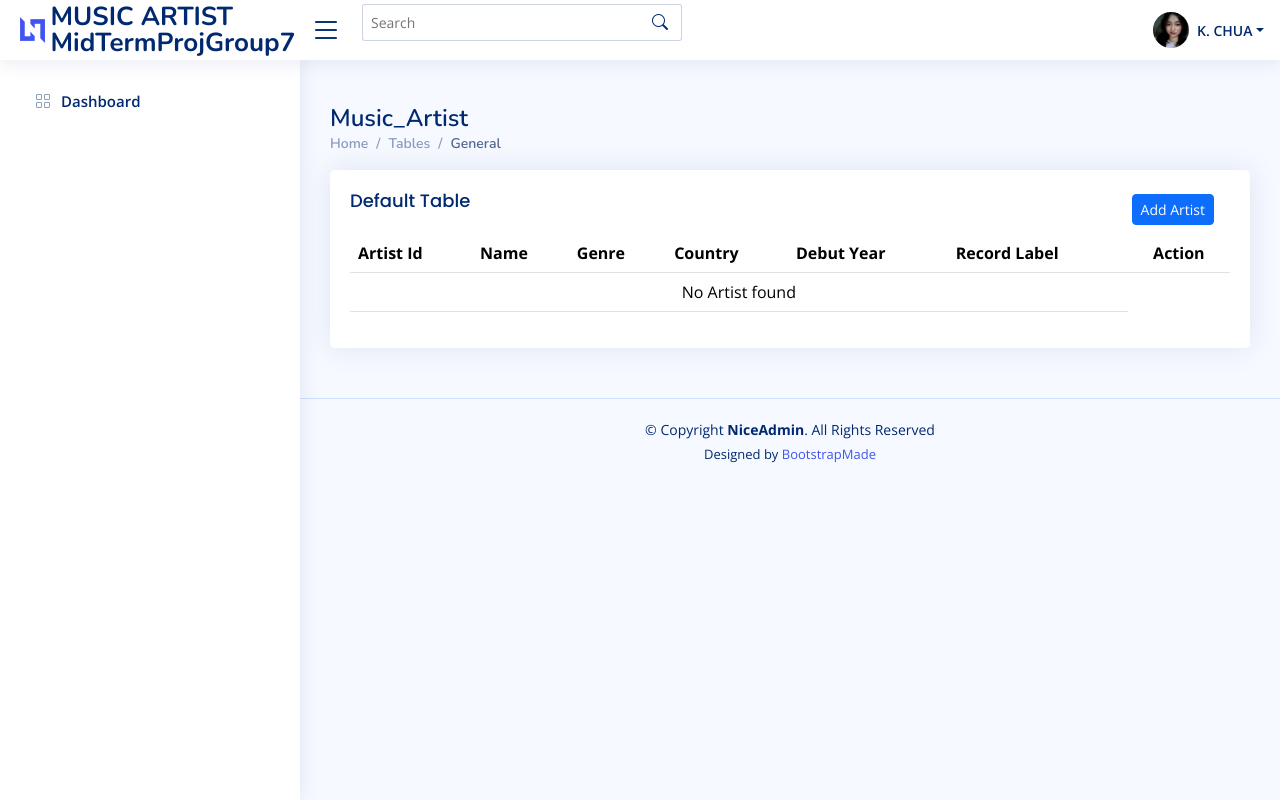
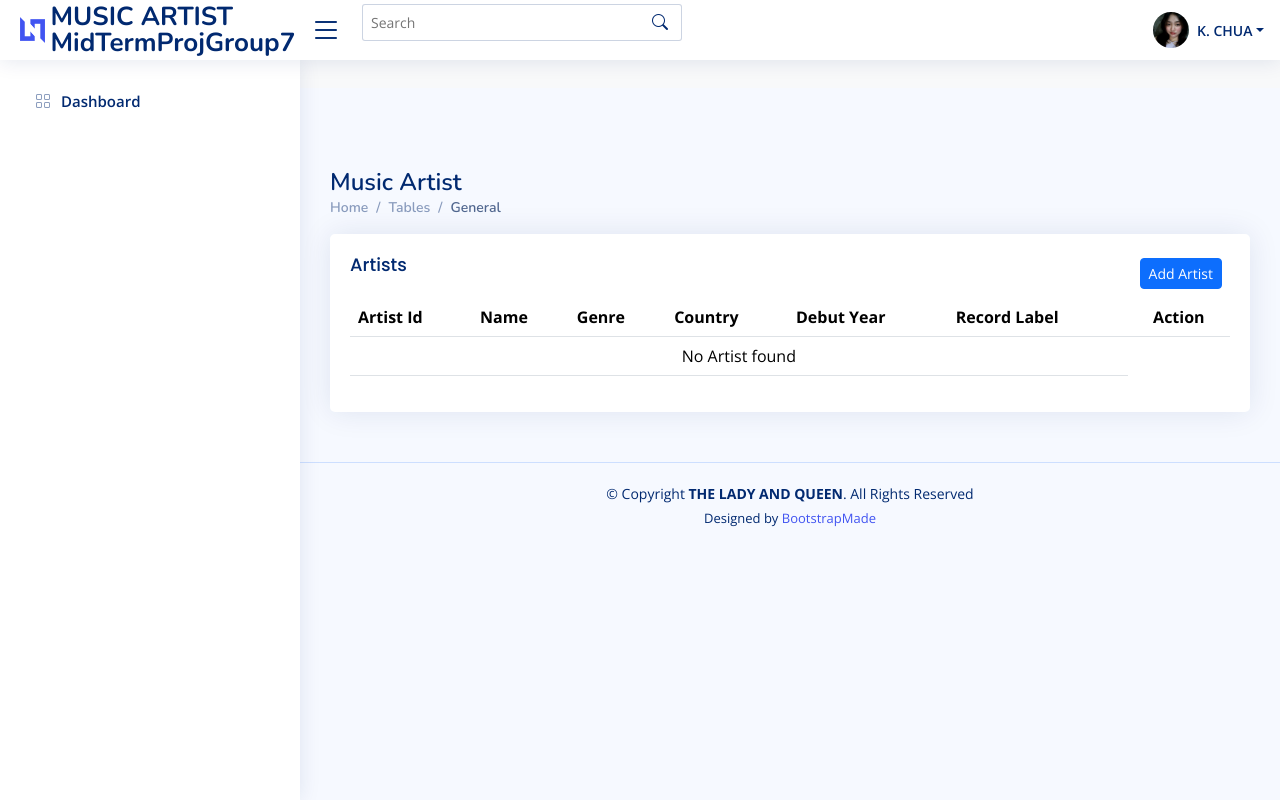
Before and after one commit to chua05/Group_7_IPT2Midterm_Project, a PHP site: page / in a window 1280 px wide. Run offline with PHP 8.4, Linux system fonts and the light colour scheme; data that the repository does not hold is empty; some libraries are stand-ins or nearby versions.

Commit message:
Removed submodule ipt2_midterm_project_group7

```diff
--- a/database/create.php
+++ b/database/create.php
@@ -10,7 +10,7 @@ if ($_SERVER['REQUEST_METHOD'] == 'POST') {
     $record_label = $_POST['record_label'];
 
 
-    $sql = "INSERT INTO Music_Artist (nam, genre, country, debut_year, record_label) VALUES ('$nam', '$genre', '$country', '$debut_year', '$record_label')";
+    $sql = "INSERT INTO music_artists (nam, genre, country, debut_year, record_label) VALUES ('$nam', '$genre', '$country', '$debut_year', '$record_label')";
 
     if (mysqli_query($conn, $sql)) {
         $_SESSION['status'] = "created";
--- a/database/delete.php
+++ b/database/delete.php
@@ -4,9 +4,9 @@ include('database.php');
 
 
 if ($_SERVER['REQUEST_METHOD'] == 'POST') {
-    $artist_id = $_POST['artist_id'];
+    $id = $_POST['artist_id'];
 
-    $sql = "DELETE FROM Music_Artist WHERE artist_id='$artist_id'";
+    $sql = "DELETE FROM music_artists WHERE artist_id='$id'";
 
     if (mysqli_query($conn, $sql)) {
         $_SESSION['status'] = "DELETED";
--- a/database/update.php
+++ b/database/update.php
@@ -11,7 +11,7 @@ if ($_SERVER['REQUEST_METHOD'] == 'POST') {
     $record_label = $_POST['record_label'];
 
 
-    $sql = "UPDATE Music_Artist SET
+    $sql = "UPDATE music_artist SET
             nam='$nam',
             genre='$genre',
             country='$country',
--- a/index.php
+++ b/index.php
@@ -4,15 +4,15 @@
   include('partials/sidebar.php');
 
 
-  // Your PHP BACK CODE HERE
-  $sql = "SELECT * FROM Music_Artist";
+
+  $sql = "SELECT * FROM music_artists";
 
   if (!empty($_GET['search'])) {
       $search = $_GET['search'];
-      $sql = "SELECT * FROM Music_Artist WHERE nam LIKE '%$search%' OR genre LIKE '%$search%' OR country LIKE '%$search%' OR debut_year LIKE '%$search%' OR record_label LIKE '%$search%'";
+      $sql = "SELECT * FROM music_artists WHERE nam LIKE '%$search%' OR genre LIKE '%$search%' OR country LIKE '%$search%' OR debut_year LIKE '%$search%' OR record_label LIKE '%$search%'";
   }
 
-  $Music_Artist = $conn->query($sql);
+  $music_artists = $conn->query($sql);
   $status = '';
   if (isset($_SESSION['status'])) {
     $status = $_SESSION['status'];
@@ -21,9 +21,8 @@
 ?>
 
   <main id="main" class="main">
-
     <div class="pagetitle">
-      <h1>Music_Artist</h1>
+      <h1>Music Artist</h1>
       <nav>
         <ol class="breadcrumb">
           <li class="breadcrumb-item"><a href="index.php">Home</a></li>
@@ -41,10 +40,10 @@
             <div class="card-body">
               <div class="d-flex justify-content-between">
                 <div>
-                  <h5 class="card-title">Default Table</h5>
+                  <h5 class="card-title">Artists</h5>
                 </div>
                 <div>
-                  <button class="btn btn-primary btn-sm mt-4 mx-3">Add Artist</button>
+                <button class="btn btn-primary btn-sm mt-4 mx-2" data-bs-toggle="modal" data-bs-target="#addMovieModal">Add Artist</button>
                 </div>
               </div>
 
@@ -64,8 +63,10 @@
                 <tbody>
 
 
-                <?php if ($Music_Artist->num_rows > 0): ?>
-                  <?php while ($row = $Music_Artist->fetch_assoc()): ?>
+                <?php
+                $counter = 1;
+                if ($music_artists->num_rows > 0): ?>
+                  <?php while ($row = $music_artists->fetch_assoc()): ?>
                     <tr>
                       <td><?php echo $counter++; ?></td>
                       <td><?php echo $row['nam']; ?></td>
@@ -123,7 +124,7 @@
                             <button class="btn btn-primary btn-sm mx-1" data-bs-toggle="modal" data-bs-target="#ViewModal<?php echo $row['artist_id']; ?>">View</button>
 
                             <!-- View Modal -->
-                            <div class="modal fade" artist_id="ViewModal<?php echo $row['artist_id']; ?>" tabindex="-1" aria-labelledby="ViewModalLabel" aria-hidden="true">
+                            <div class="modal fade" id="ViewModal<?php echo $row['artist_id']; ?>" tabindex="-1" aria-labelledby="ViewModalLabel" aria-hidden="true">
                               <div class="modal-dialog">
                                 <div class="modal-content">
                                   <div class="modal-header">
@@ -132,7 +133,7 @@
                                   </div>
                                   <div class="modal-body">
                                   <div class="mb-3">
-                                    <p><strong>artist_id No.:</strong></p>
+                                    <p><strong>artist_id#:</strong></p>
                                     <input type="text" class="form-control" value="<?php echo $counter -1 ?>" disabled>
                                   </div>
                                   <div class="mb-3">
@@ -169,7 +170,7 @@
                         <button class="btn btn-danger btn-sm mx-1" data-bs-toggle="modal" data-bs-target="#deleteModal<?php echo $row['artist_id']; ?>">Delete</button>
 
                         <!-- Delete Modal -->
-                        <div class="modal fade" artist_id="deleteModal<?php echo $row['artist_id']; ?>" data-bs-backdrop="static" tabindex="-1" aria-labelledby="deleteLabel" aria-hidden="true">
+                        <div class="modal fade" id="deleteModal<?php echo $row['artist_id']; ?>" data-bs-backdrop="static" tabindex="-1" aria-labelledby="deleteLabel" aria-hidden="true">
                           <div class="modal-dialog modal-dialog-centered">
                             <div class="modal-content">
                               <div class="modal-body text-center">
@@ -206,8 +207,8 @@
 
 </main><!-- End #main -->
 
-                        <!-- Create (Add Artist) Modal -->
-                        <div class="modal fade" artist_id="addMovieModal" tabindex="-1" aria-labelledby="addMovieLabel" aria-hidden="true">
+                        <!-- Create "Add Artist" Modal -->
+                        <div class="modal fade" id="addMovieModal" tabindex="-1" aria-labelledby="addMovieLabel" aria-hidden="true">
                           <div class="modal-dialog">
                             <form action="database/create.php" method="POST">
                               <div class="modal-content">
@@ -231,6 +232,9 @@
                               <div class="mb-3">
                                 <label class="form-label">debut_year</label>
                                 <input type="year" name="debut_year" id="debut_year" class="form-control" placeholder="Enter debut_year"required>
+                              </div><div class="mb-3">
+                                <label class="form-label">record_label</label>
+                                <input type="year" name="record_label" id="record_label" class="form-control" placeholder="Enter record_label"required>
                               </div>
                             </div>
                             <div class="modal-footer">
--- a/partials/footer.php
+++ b/partials/footer.php
@@ -1,7 +1,7 @@
 <!-- ======= Footer ======= -->
 <footer id="footer" class="footer">
     <div class="copyright">
-      &copy; Copyright <strong><span>NiceAdmin</span></strong>. All Rights Reserved
+      &copy; Copyright <strong><span>THE LADY AND QUEEN</span></strong>. All Rights Reserved
     </div>
     <div class="credits">
       <!-- All the links in the footer should remain intact. -->
--- a/partials/header.php
+++ b/partials/header.php
@@ -4,6 +4,33 @@
 <head>
   <meta charset="utf-8">
   <meta content="width=device-width, initial-scale=1.0" name="viewport">
+  </head>
+<body>
+    <!-- Navigation Bar -->
+    <nav class="navbar-expand-lg navbar-light bg-light">
+        <div class="container-fluid">
+            <a class="navbar-brand" href="index.php">Music_Artist</a>
+            <button class="navbar-toggler" type="button" data-bs-toggle="collapse" data-bs-target="#navbarNav" aria-controls="navbarNav" aria-expanded="false" aria-label="Toggle navigation">
+                <span class="navbar-toggler-icon"></span>
+            </button>
+            <div class="collapse navbar-collapse" id="navbarNav">
+                <ul class="navbar-nav">
+                    <li class="nav-item">
+                        <a class="nav-link active" aria-current="page" href="index.php">Home</a>
+                    </li>
+                    <li class="nav-item">
+                        <a class="nav-link" href="tables.php">Tables</a>
+                    </li>
+                    <li class="nav-item">
+                        <a class="nav-link" href="general.php">General</a>
+                    </li>
+                    <li class="nav-item">
+                        <a class="nav-link" href="logout.php">Logout</a>
+                    </li>
+                </ul>
+            </div>
+        </div>
+    </nav>
 
   <title>Tables / General - NiceAdmin Bootstrap Template</title>
   <meta content="" name="description">
--- /dev/null
+++ b/test.php
@@ -0,0 +1,5 @@
+<?php
+     include('database/database.php');
+
+
+?>
```
